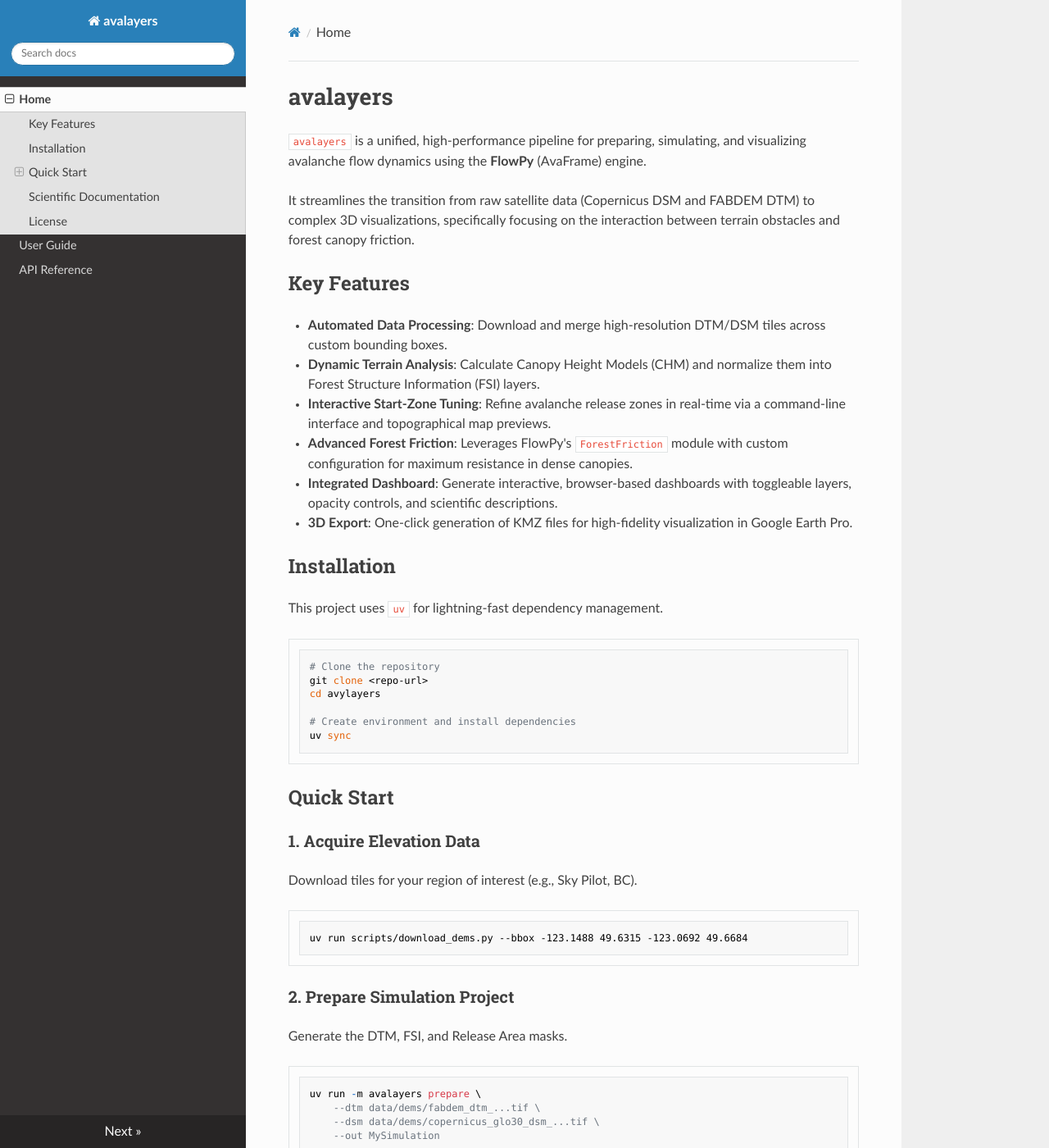
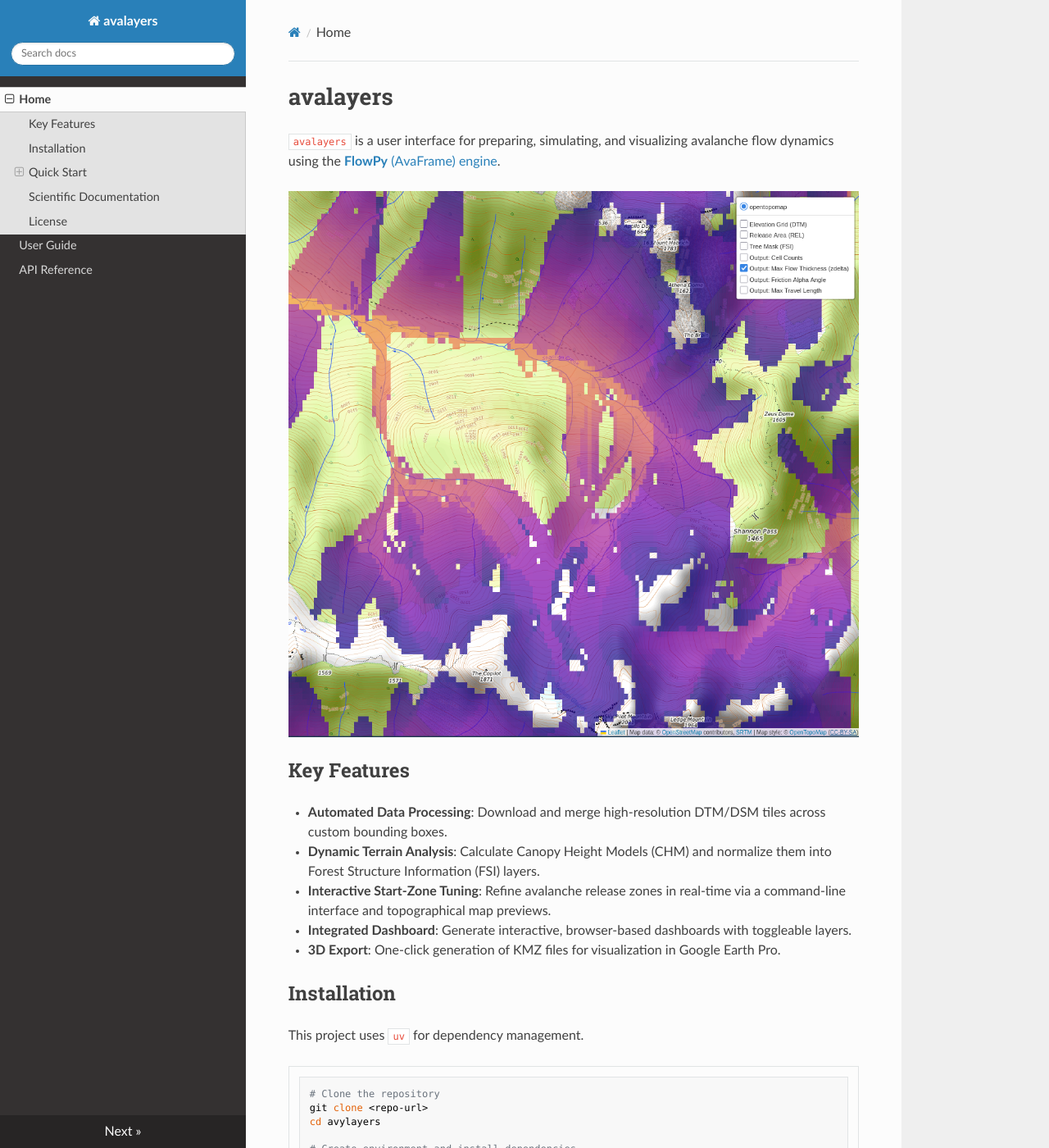
Before and after one commit to schrimpf/avalayers, an MkDocs documentation site: the page built from docs/index.md, in a window 1280 px wide and 1400 px high. Shown: the whole window at 82% size. Built offline with MkDocs 1.6.1, drawn with Linux system fonts in a browser that asks for light colours; nearby versions of some CDN libraries; some of the changed text lies outside the part shown.

Commit message:
Add example output image and update .gitignore

````diff
--- a/docs/index.md
+++ b/docs/index.md
@@ -1,21 +1,20 @@
 # avalayers
 
-`avalayers` is a unified, high-performance pipeline for preparing, simulating, and visualizing avalanche flow dynamics using the **FlowPy** (AvaFrame) engine.
+`avalayers` is a user interface for preparing, simulating, and visualizing avalanche flow dynamics using the [**FlowPy** (AvaFrame) engine](https://docs.avaframe.org/en/latest/moduleCom4FlowPy.html).
 
-It streamlines the transition from raw satellite data (Copernicus DSM and FABDEM DTM) to complex 3D visualizations, specifically focusing on the interaction between terrain obstacles and forest canopy friction.
+![Example Dashboard](img/example_dashboard.png)
 
 ## Key Features
 
 - **Automated Data Processing**: Download and merge high-resolution DTM/DSM tiles across custom bounding boxes.
 - **Dynamic Terrain Analysis**: Calculate Canopy Height Models (CHM) and normalize them into Forest Structure Information (FSI) layers.
 - **Interactive Start-Zone Tuning**: Refine avalanche release zones in real-time via a command-line interface and topographical map previews.
-- **Advanced Forest Friction**: Leverages FlowPy's `ForestFriction` module with custom configuration for maximum resistance in dense canopies.
-- **Integrated Dashboard**: Generate interactive, browser-based dashboards with toggleable layers, opacity controls, and scientific descriptions.
-- **3D Export**: One-click generation of KMZ files for high-fidelity visualization in Google Earth Pro.
+- **Integrated Dashboard**: Generate interactive, browser-based dashboards with toggleable layers.
+- **3D Export**: One-click generation of KMZ files for visualization in Google Earth Pro.
 
 ## Installation
 
-This project uses `uv` for lightning-fast dependency management.
+This project uses `uv` for dependency management.
 
 ```bash
 # Clone the repository
@@ -31,33 +30,20 @@ uv sync
 ### 1. Acquire Elevation Data
 Download tiles for your region of interest (e.g., Sky Pilot, BC).
 ```bash
-uv run scripts/download_dems.py --bbox -123.1488 49.6315 -123.0692 49.6684
+uv run -m avalayers download --bbox -123.1488 49.6315 -123.0692 49.6684
 ```
 
 ### 2. Prepare Simulation Project
 Generate the DTM, FSI, and Release Area masks.
 ```bash
 uv run -m avalayers prepare \
-    --dtm data/dems/fabdem_dtm_...tif \
-    --dsm data/dems/copernicus_glo30_dsm_...tif \
+    --dtm data/dems/fabdem_dtm_-123.1488_49.6315_-123.0692_49.6684.tif \
+    --dsm data/dems/copernicus_glo30_dsm_-123.1488_49.6315_-123.0692_49.6684.tif \
     --out MySimulation
 ```
 
-### 3. Run Simulation
-Execute the FlowPy engine with custom friction parameters.
-```bash
-uv run -m avalayers simulate --project MySimulation --max-forest-friction 20.0
-```
-
-### 4. Visualize Results
-Open the project dashboard or export to Google Earth.
-```bash
-uv run -m avalayers visualize --project MySimulation --browser
-uv run -m avalayers export --project MySimulation --open
-```
-
 ## Scientific Documentation
-For detailed information on the FSI calculation, friction models, and advanced CLI options, please refer to the [User Guide](user_guide.md).
+For detailed more information on options and usage, please refer to the [User Guide](user_guide.md).
 
 ## License
 GPL-3.0
````
Also changed, not shown: README.md (+3 -58 lines), docs/img/example_dashboard.png (added), 1 other file.
